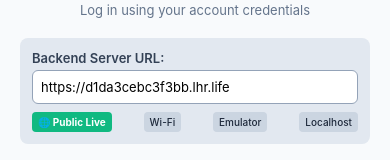
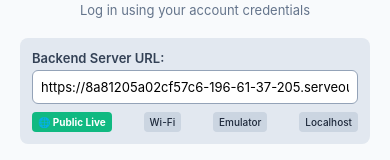
Before and after one commit to joaninabaffour4-code/school-management-system, a React Native app in the folder mobile-client/: screen / in a window 390 px wide. Shown: the part 171-331 px from the top of the page. Built offline with nearby package versions, Linux system fonts and the light colour scheme.

Commit message:
chore: persist stable serveo HTTPS endpoint

```diff
--- a/mobile-client/apiConfig.js
+++ b/mobile-client/apiConfig.js
@@ -11,7 +11,7 @@ import { Platform } from 'react-native';
 
 export const LOCAL_WIFI_IP = '172.25.157.111';
 export const PORT = 3000;
-export const PUBLIC_HTTPS_URL = 'https://d1da3cebc3f3bb.lhr.life';
+export const PUBLIC_HTTPS_URL = 'https://8a81205a02cf57c6-196-61-37-205.serveousercontent.com';
 
 export function getDefaultServerUrl() {
   // Use live public HTTPS URL so it works seamlessly from anywhere in the world!
```
Also changed, not shown: 1 other file (tests, documents, lock files or other folders).
